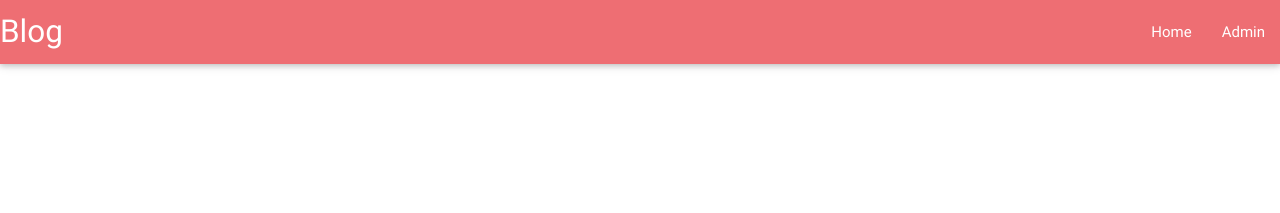
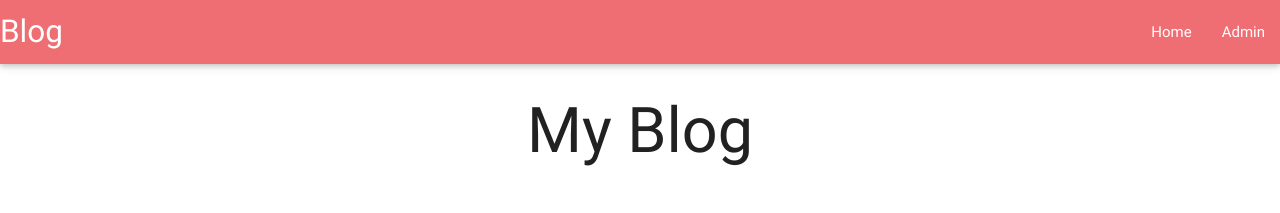
Before and after one commit to GusKarp/Blog, a plain HTML site: page public_html/index.html in a window 1280 px wide. Drawn offline with nearby package versions, Linux system fonts and the light colour scheme.

Commit message:
finished video 3:  started set up of columns

```diff
--- a/public_html/index.html
+++ b/public_html/index.html
@@ -22,6 +22,18 @@
                 </div>
             </nav>
         </header>
+        <main>
+            <div class="container">
+                <div class="row">
+                    <h1 class="center-align">My Blog</h1>
+                </div>
+                <div class="row">
+                    <div class="col s12 main-container">
+
+                    </div>
+                </div>
+            </div>
+        </main>
       <!--Import jQuery before materialize.js-->
       <script type="text/javascript" src="https://code.jquery.com/jquery-2.1.1.min.js"></script>
       <script type="text/javascript" src="js/materialize.min.js"></script>
```
